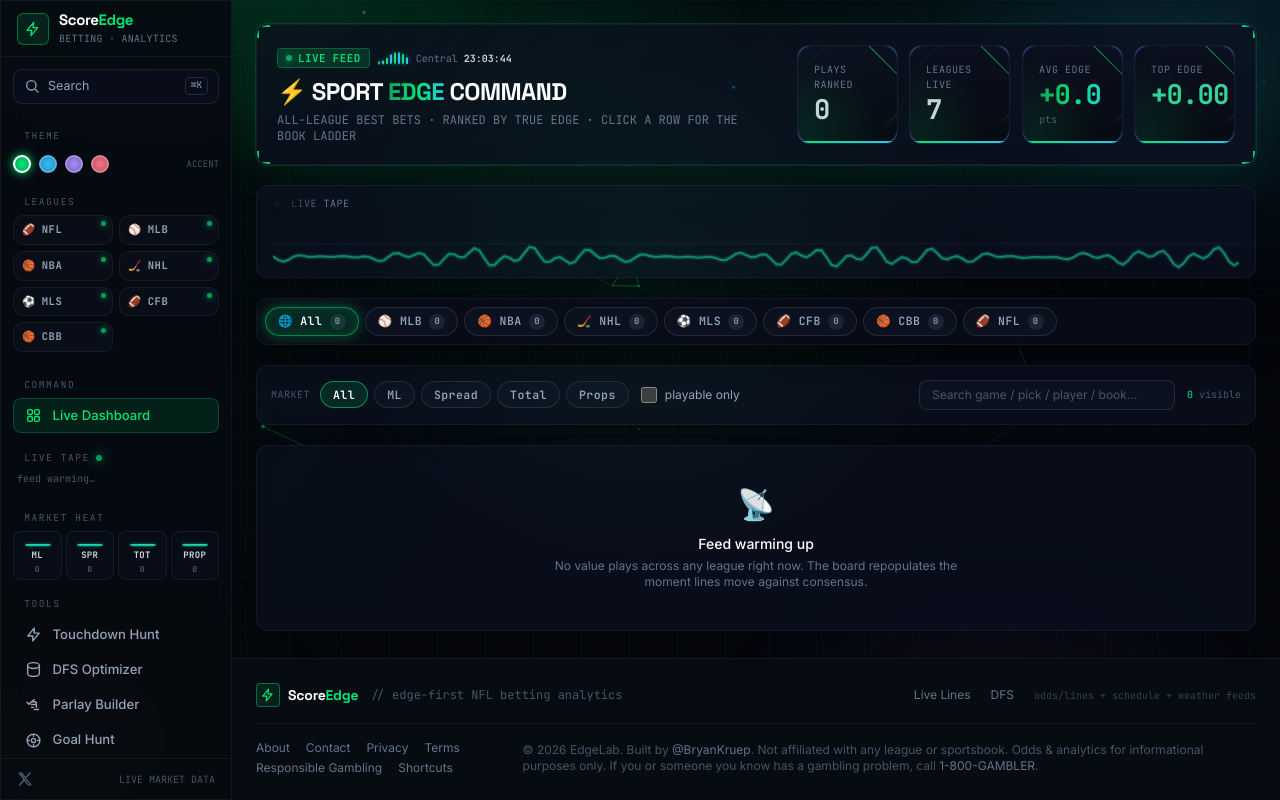
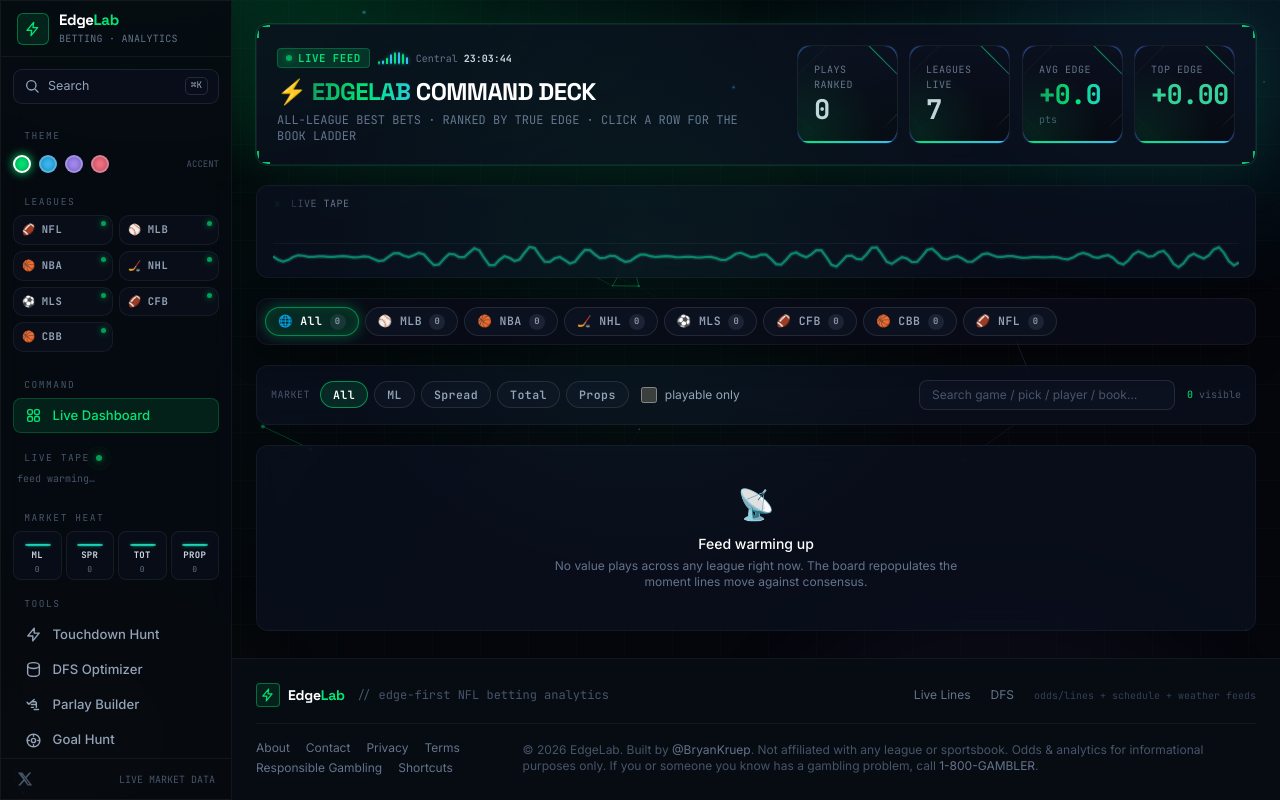
Before and after one commit to bkruep/score-edge, a FastAPI app: page / in a window 1280 px wide. Run offline with FastAPI, Linux system fonts and the light colour scheme; data that the repository does not hold is empty; some libraries are stand-ins or nearby versions.

Commit message:
Rebrand nav wordmark and homepage hero to EdgeLab

```diff
--- a/templates/base.html
+++ b/templates/base.html
@@ -654,7 +654,7 @@
         <svg class="w-4 h-4 text-brand" fill="none" stroke="currentColor" viewBox="0 0 24 24"><path stroke-linecap="round" stroke-linejoin="round" stroke-width="2" d="M13 2L3 14h7l-1 8 10-12h-7l1-8z"/></svg>
       </div>
       <div>
-        <div class="font-display font-bold text-white text-[15px] leading-none tracking-tight">Score<span class="text-brand">Edge</span></div>
+        <div class="font-display font-bold text-white text-[15px] leading-none tracking-tight">Edge<span class="text-brand">Lab</span></div>
         <div class="text-[10px] text-slate-500 font-mono mt-1 tracking-wide">BETTING · ANALYTICS</div>
       </div>
     </div>
@@ -780,7 +780,7 @@
         <div class="w-8 h-8 rounded-md bg-brand/10 border border-brand/40 flex items-center justify-center">
           <svg class="w-4 h-4 text-brand" fill="none" stroke="currentColor" viewBox="0 0 24 24"><path stroke-linecap="round" stroke-linejoin="round" stroke-width="2" d="M13 2L3 14h7l-1 8 10-12h-7l1-8z"/></svg>
         </div>
-        <span class="font-display font-bold text-white text-base tracking-tight">Score<span class="text-brand">Edge</span></span>
+        <span class="font-display font-bold text-white text-base tracking-tight">Edge<span class="text-brand">Lab</span></span>
       </a>
       <div class="flex items-center gap-2">
         <button type="button" class="cmdk-open w-9 h-9 rounded-md border border-white/10 flex items-center justify-center text-slate-300" aria-label="Search">
@@ -830,7 +830,7 @@
             <div class="w-6 h-6 rounded bg-brand/10 border border-brand/40 flex items-center justify-center">
               <svg class="w-3.5 h-3.5 text-brand" fill="none" stroke="currentColor" viewBox="0 0 24 24"><path stroke-linecap="round" stroke-linejoin="round" stroke-width="2" d="M13 2L3 14h7l-1 8 10-12h-7l1-8z"/></svg>
             </div>
-            <span class="font-display font-bold text-white text-sm">Score<span class="text-brand">Edge</span></span>
+            <span class="font-display font-bold text-white text-sm">Edge<span class="text-brand">Lab</span></span>
             <span class="text-xs text-slate-600 font-mono ml-1">// edge-first NFL betting analytics</span>
           </div>
           <div class="flex items-center gap-5">
--- a/templates/overview.html
+++ b/templates/overview.html
@@ -106,7 +106,7 @@
         </span>
         <span class="text-[10px] font-mono text-slate-500">Central <b id="utc-clock" class="text-slate-300">--:--:--</b></span>
       </div>
-      <h1 class="text-2xl font-display font-bold text-white tracking-tight">⚡ SPORT <span class="gradient-text">EDGE</span> COMMAND</h1>
+      <h1 class="text-2xl font-display font-bold text-white tracking-tight">⚡ <span class="gradient-text">EDGELAB</span> COMMAND DECK</h1>
       <p class="text-xs font-mono text-slate-500 mt-1"><span id="tw" data-t="ALL-LEAGUE BEST BETS · RANKED BY TRUE EDGE · CLICK A ROW FOR THE BOOK LADDER"></span></p>
     </div>
     <div class="grid grid-cols-2 sm:grid-cols-4 gap-3 min-w-[320px]">
```
